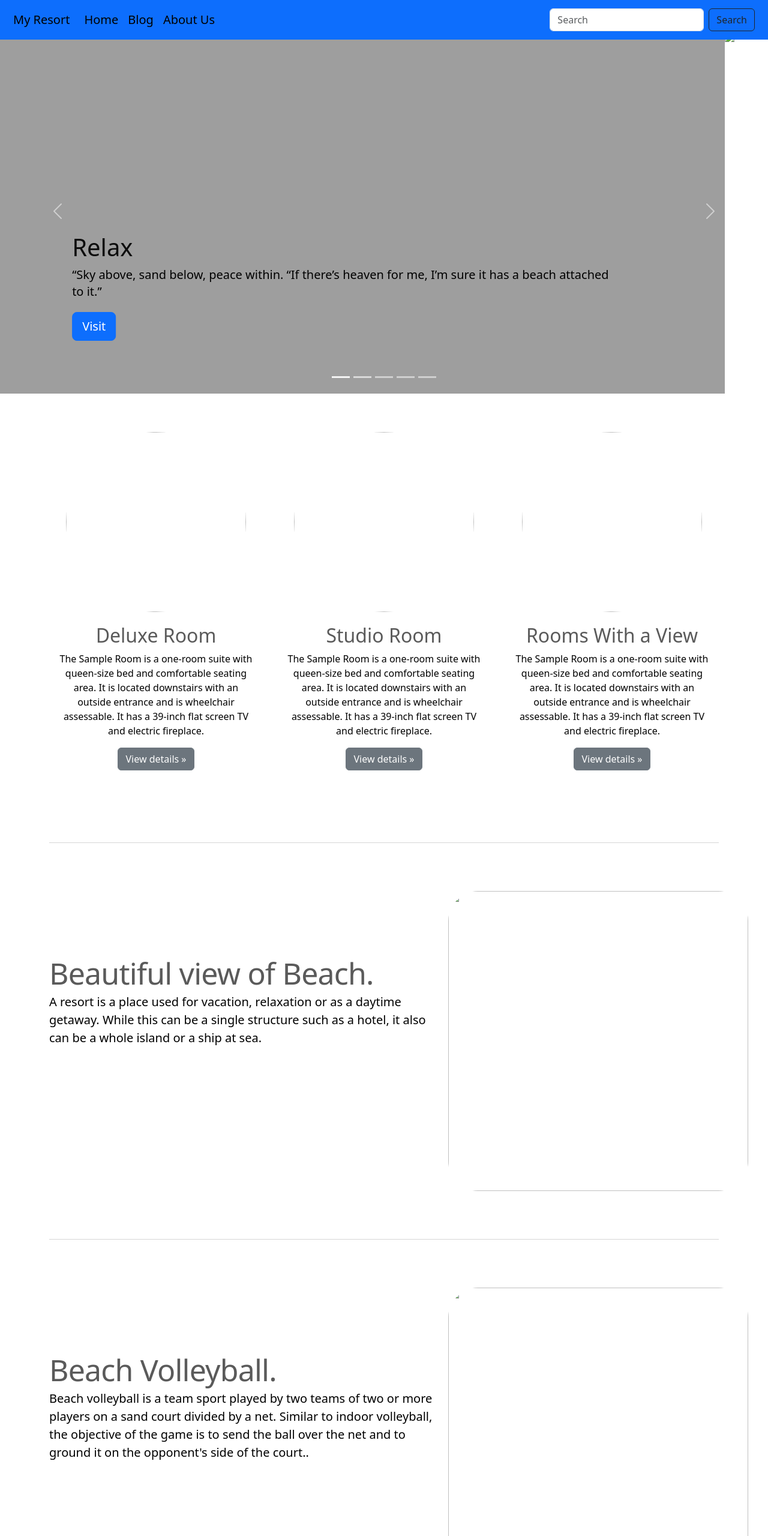
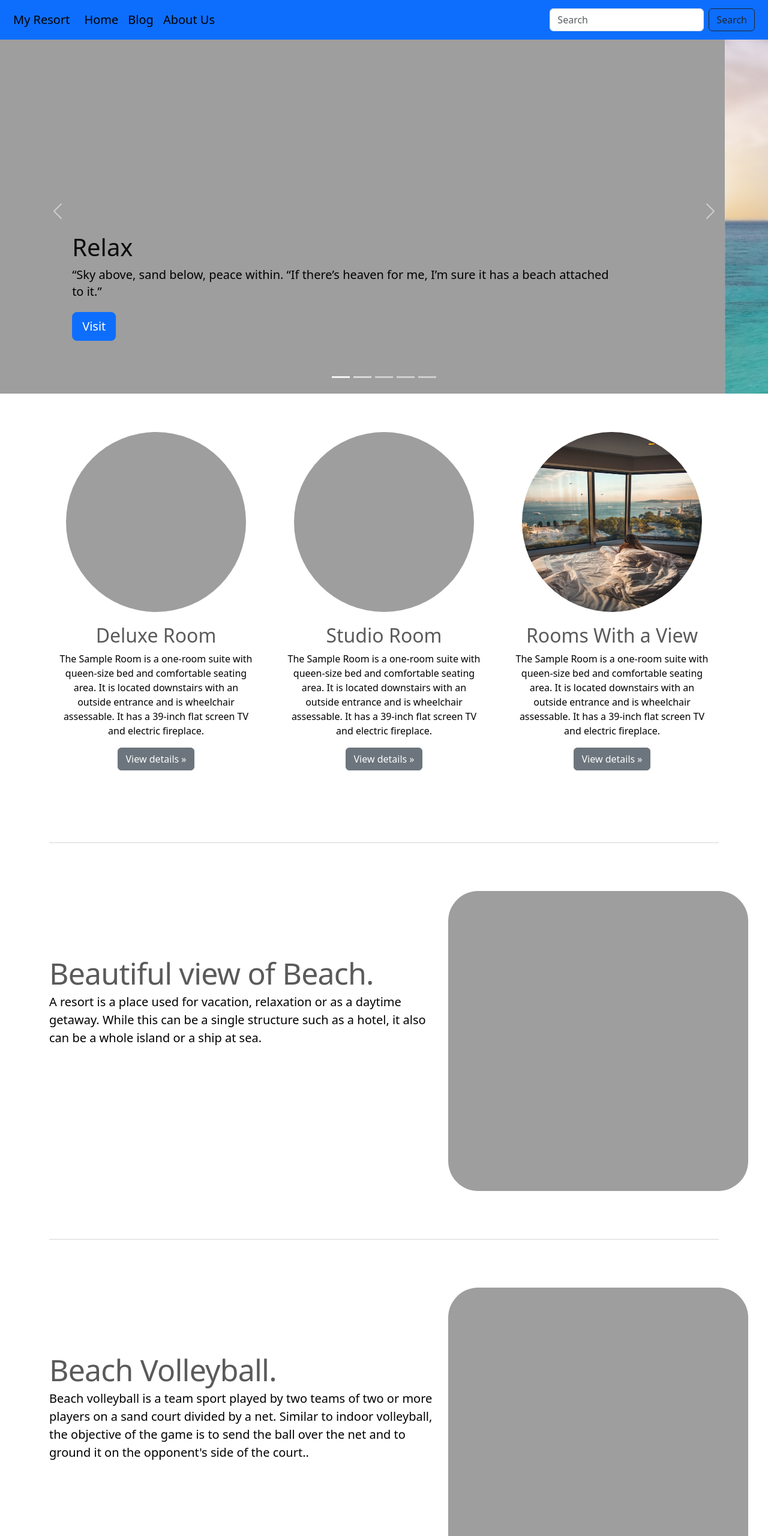
Before and after one commit to aizenzero/BeachWebsite, a plain HTML site: page index.html in a window 1280 px wide. Shown: the top 2560 px of the page at 60% size. Drawn offline with nearby package versions, Linux system fonts and the light colour scheme; the site is published under a folder, as on GitHub Pages, so addresses that start at the root find nothing.

Commit message:
images/filename - change the link

```diff
--- a/index.html
+++ b/index.html
@@ -93,7 +93,7 @@
 
       <!-- open -->
       <div class="carousel-item">
-        <img src="/beach-02.jpg" class="slide-image-2">
+        <img src="images/beach-02.jpg" class="slide-image-2">
         <div class="container">
           <div class="carousel-caption text-middle">
             <h1>Enjoy</h1>
@@ -106,7 +106,7 @@
 
       <!-- open -->
       <div class="carousel-item">
-        <img src="/beach-06.jpg" class="slide-image-3">
+        <img src="images/beach-06.jpg" class="slide-image-3">
         <div class="container">
           <div class="carousel-caption text-end">
             <h1>Unwind</h1>
@@ -119,7 +119,7 @@
 
          <!-- open -->
          <div class="carousel-item">
-          <img src="/images/beach-12.jpg" class="slide-image-4">
+          <img src="images/beach-12.jpg" class="slide-image-4">
           <div class="container">
             <div class="carousel-caption text-middle">
               <h1 class="slide--04-travel">Travel</h1>
@@ -132,7 +132,7 @@
 
           <!-- open -->
           <div class="carousel-item">
-            <img src="/images/beach-13.jpg" class="slide-image-5">
+            <img src="images/beach-13.jpg" class="slide-image-5">
             <div class="container">
               <div class="carousel-caption text-middle">
                 <h1 class="slide--04-travel">Exciting</h1>
@@ -168,7 +168,7 @@
 
       <div class="col-lg-4">
 
-        <img src="/images/room-01.jpg" class="room-1">
+        <img src="images/room-01.jpg" class="room-1">
         <h2 class="fw-normal">Deluxe Room</h2>
         <p>The Sample Room is a one-room suite with queen-size bed and comfortable seating area.
           It is located downstairs with an outside entrance and is wheelchair assessable.
@@ -179,7 +179,7 @@
 
 
       <div class="col-lg-4">
-        <img src="/images/room-02.jpg" class="room-2">
+        <img src="images/room-02.jpg" class="room-2">
         <h2 class="fw-normal">Studio Room</h2>
         <p>The Sample Room is a one-room suite with queen-size bed and comfortable seating area.
           It is located downstairs with an outside entrance and is wheelchair assessable.
@@ -189,7 +189,7 @@
 
 
       <div class="col-lg-4">
-        <img src="/images/room-03.jpg" class="room-3">
+        <img src="images/room-03.jpg" class="room-3">
         <h2 class="fw-normal">Rooms With a View</h2>
         <p>The Sample Room is a one-room suite with queen-size bed and comfortable seating area.
           It is located downstairs with an outside entrance and is wheelchair assessable.
@@ -212,7 +212,7 @@
         <p class="lead">A resort is a place used for vacation, relaxation or as a daytime getaway. While this can be a single structure such as a hotel, it also can be a whole island or a ship at sea.</p>
       </div>
       <div class="col-md-5">
-        <img src="/images/amenities-1.jpg" class="amenities-01">
+        <img src="images/amenities-1.jpg" class="amenities-01">
       </div>
     </div>
 
@@ -225,7 +225,7 @@
           the objective of the game is to send the ball over the net and to ground it on the opponent's side of the court..</p>
       </div>
       <div class="col-md-5 order-md-1">
-        <img src="/images/amenities-4.jpg" class="amenities-02">
+        <img src="images/amenities-4.jpg" class="amenities-02">
       </div>
     </div>
 
@@ -238,7 +238,7 @@
           or man-made waves and glide across the surface of the water until they break and lose their energy..</p>
       </div>
       <div class="col-md-5">
-        <img src="/images/amenities-5.jpg" class="amenities-03">
+        <img src="images/amenities-5.jpg" class="amenities-03">
       </div>
     </div>
 
```
